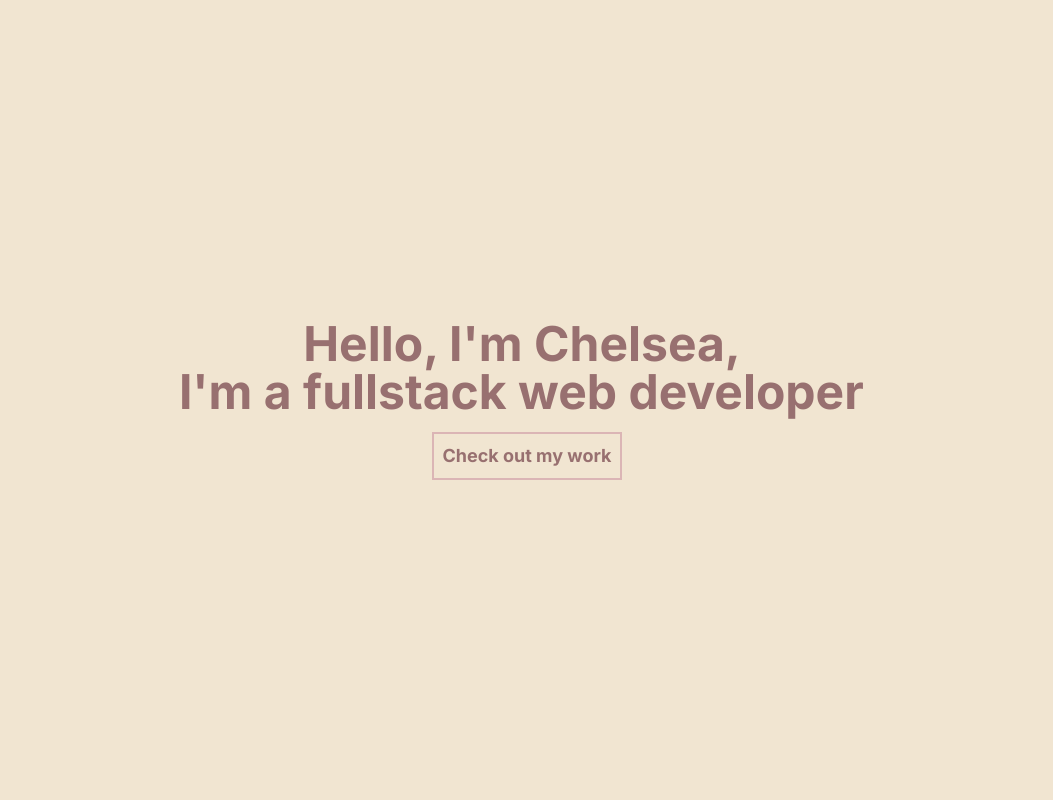
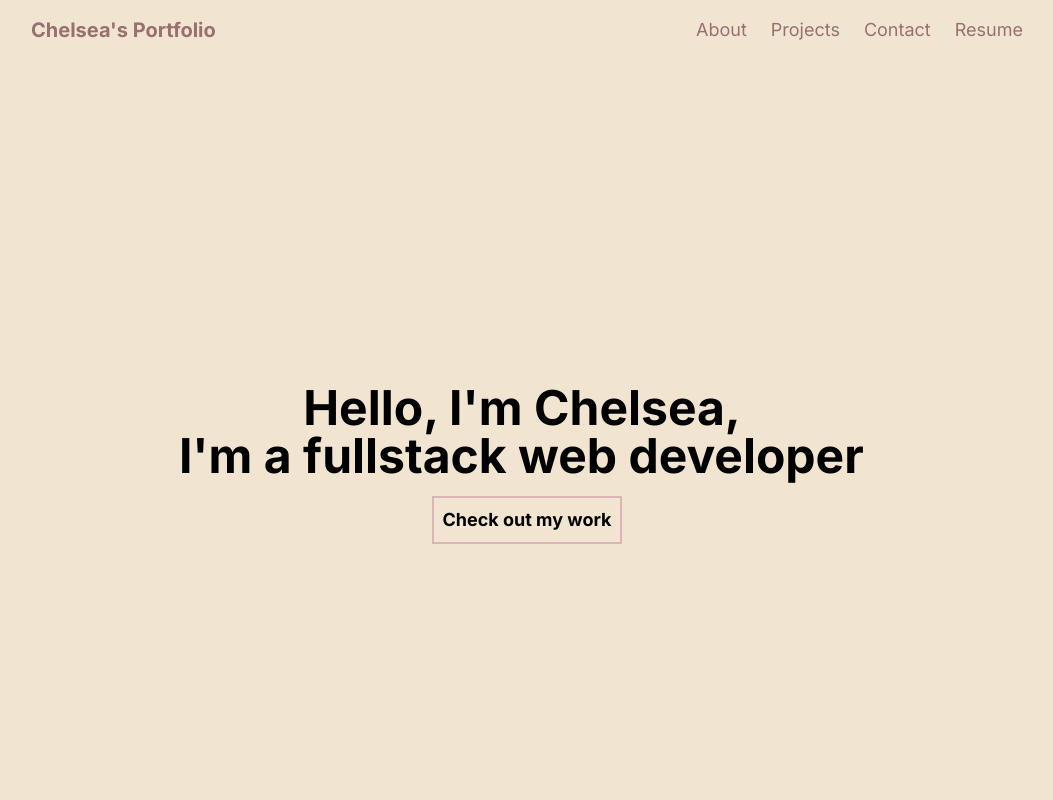
Before and after one commit to Shyflowerrs/Website, a Next.js app in the folder portfolio/: page / in a window 1280 px wide. Shown: the top 800 px of the page, without its empty margins (113-1166 px from the left). Built offline with nearby package versions, Linux system fonts and the light colour scheme.

Commit message:
Add top navigation

```diff
--- a/portfolio/src/app/page.tsx
+++ b/portfolio/src/app/page.tsx
@@ -5,10 +5,40 @@ import Image from "next/image";
 export default function Home() {
   return (
     <>
-      <div>
+      {/* Navigation Bar */}
+      <nav className="bg-mainBG fixed top-0 left-0 w-full z-10 size-16 ">
+        <div className="max-w-screen-lg mx-auto px-4 py-4 flex justify-between items-center">
+          <h1 className="text-xl font-bold text-bold">Chelsea's Portfolio</h1>
+          <ul className="flex space-x-6 text-lg text-bold">
+            <li>
+              <a href="#about" className="hover:text-[#DBB5B5] transition">
+                About
+              </a>
+            </li>
+            <li>
+              <a href="#projects" className="hover:text-[#DBB5B5] transition">
+                Projects
+              </a>
+            </li>
+            <li>
+              <a href="#contact" className="hover:text-[#DBB5B5] transition">
+                Contact
+              </a>
+            </li>
+            <li>
+              <a href="#resume" className="hover:text-[#DBB5B5] transition">
+                Resume
+              </a>
+            </li>
+          </ul>
+        </div>
+      </nav>
+
+      {/* Main Content */}
+      <div className="pt-16">
         <header className="bg-mainBG whitespace-pre h-screen flex flex-col justify-center items-center text-center px-4">
           {/* <Particle /> */}
-          <p className="text-bold font-bold text-2xl sm:text-4xl lg:text-5xl">
+          <p className="font-bold text-2xl sm:text-4xl lg:text-5xl">
             Hello, I'm Chelsea, <br />
             I'm a fullstack web developer <br />
             <a
```
